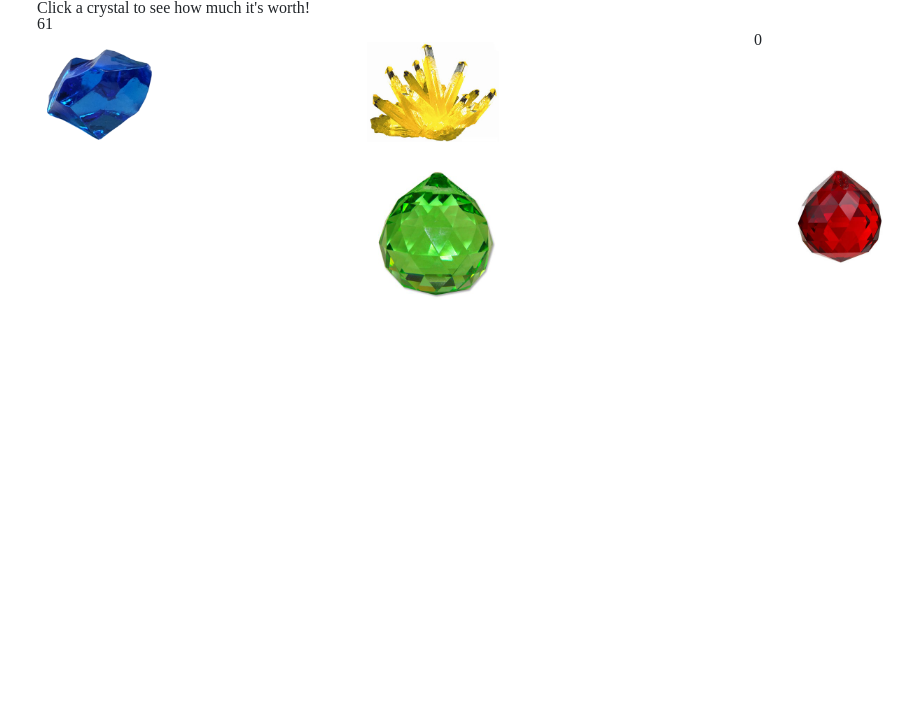
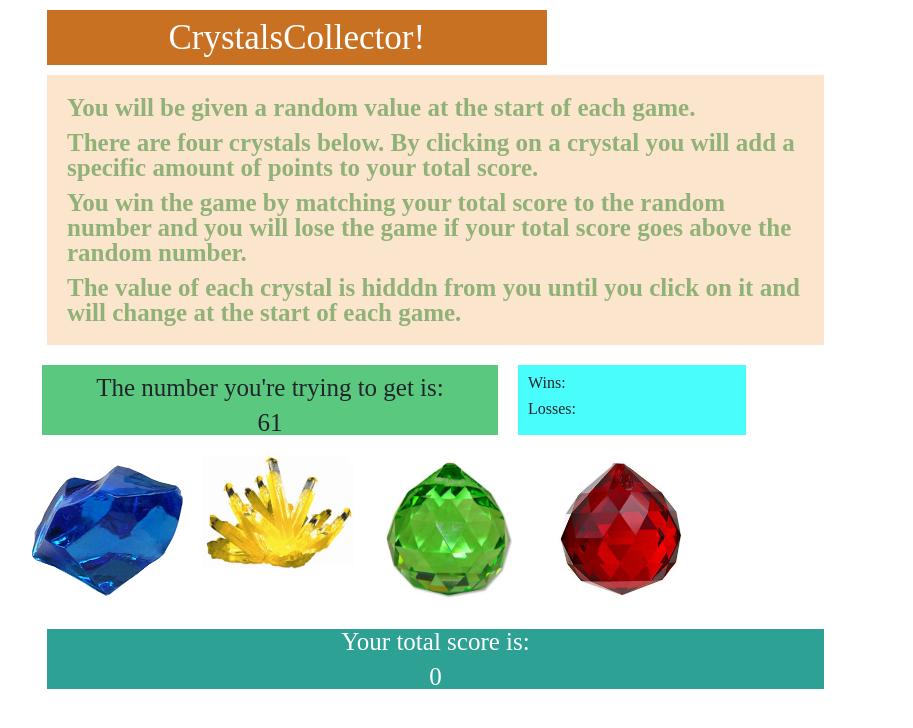
Before and after one commit to therealmcp/unit-4-game, a plain HTML site: page index.html in a window 1280 px wide. Shown: the whole page, without its empty margins (48-961 px from the left). Drawn offline with nearby package versions, Linux system fonts and the light colour scheme.

Commit message:
all working well and looking good. final touches coming.

```diff
--- a/assets/css/style.css
+++ b/assets/css/style.css
@@ -1,8 +1,64 @@
 img {
-    width: 35%;
+    width: 100%;
+}
+
+p {
+    margin: 10px;
 }
 
 .column {
     float: left;
     padding: 10px;
+    width: 15%;
 }
+
+.row::after {
+    content: "";
+    clear: both;
+    display: table;
+}
+
+.title {
+    background: #c87123;
+    width: 45%;
+    font-size: 35px;
+    text-align: center;
+    color: white;
+    padding: 10px;
+    margin: 10px;
+}
+
+.instructions {
+    background: #fbe6cd;
+    color: #90b178;
+    font-size: 25px;
+    font-weight: bold;
+    width: 70%;
+    margin: 10px;
+    padding: 10px;
+}
+
+.user-number {
+    background: #2ca194;
+    color: white;
+    width: 70%;
+    margin: 10px;
+    font-size: 25px;
+    text-align: center;
+}
+
+.random-number {
+    background: #5bc880;
+    width: 40%;
+    margin: 10px;
+    margin-left: 20px;
+    font-size: 25px;
+    text-align: center;
+}
+
+.wins-losses {
+    background: #4afdfd;
+    float: right;
+    width: 20%;
+    margin: 10px;
+}
--- a/assets/javascript/game.js
+++ b/assets/javascript/game.js
@@ -1,14 +1,33 @@
+var randNum, userTotal;
+var wins = 0, losses = 0;
+
+var checkGameState = function() {
+    // User wins if they hit the random number without going over
+    if (userTotal === randNum) {
+        alert("You Win!");
+        wins++;
+        $("#wins").text(wins);
+    }
+
+    // User loses if they go over the random number
+    if (userTotal > randNum) {
+        alert("You lose!");
+        losses++;
+        $("#losses").text(losses);
+    }
+}
+
 $(document).ready(function() {
 
     // Create random number between 19-120 to be displayed to user
-    var randNum = Math.floor(Math.random() * (120 - 19) + 19);
+    randNum = Math.floor(Math.random() * (120 - 19) + 19);
 
-    console.log(randNum);
+    console.log("randNum is: " + randNum);
 
     $("#random-number").text(randNum);
 
     // Display user's running total from clicking crystals
-    var userTotal = 0;
+    userTotal = 0;
 
     $("#user-number").text(userTotal);
 
@@ -22,36 +41,29 @@ $(document).ready(function() {
         userTotal += blueCryst;
         $("#user-number").text(userTotal);
         console.log("blue: " + blueCryst);
+        checkGameState();
         });
 
     $("#yellowcrystal").on("click", function() {
         userTotal += yelCryst;
         $("#user-number").text(userTotal);
         console.log("yellow: " + yelCryst);
+        checkGameState();
         });
 
     $("#greencrystal").on("click", function() {
         userTotal += greenCryst;
         $("#user-number").text(userTotal);
         console.log("green " + greenCryst);
+        checkGameState();
         });
 
     $("#redcrystal").on("click", function() {
         userTotal += redCryst;
         $("#user-number").text(userTotal);
         console.log("red " + redCryst);
+        console.log("user total: " +userTotal);
+        checkGameState();
         });
 
-    // User wins if they hit the random number without going over
-    if (userTotal === randNum) {
-        alert("You Win!");
-        wins++;
-    }
-
-    // User loses if they go over the random number
-    if (userTotal > randNum) {
-        alert("You lose!");
-    }
-
-
 });
--- a/index.html
+++ b/index.html
@@ -13,11 +13,39 @@
 </head>
 <body>
     <div class="container">
-        <div>
-            <h1>Click a crystal to see how much it's worth!</h1>
+        <div class="title">
+            <h1>CrystalsCollector!</h1>
         </div>
 
+        <div class="instructions">
+            <p>You will be given a random value at the start of each game.</p>
+            <p>There are four crystals below. By clicking on a crystal you will add
+                a specific amount of points to your total score.
+            </p>
+            <p>You win the game by matching your total score to the random number and you
+                will lose the game if your total score goes above the random number.
+            </p>
+            <p>The value of each crystal is hidddn from you until you click on it
+                and will change at the start of each game.
+            </p>
+        </div>
+
+        <div class="row">
+            <div class="random-number">
+                <p>The number you're trying to get is: </p>
+
                 <div id="random-number"></div>
+            </div>
+
+            <div class="wins-losses">
+                <p>Wins: </p>
+                <div id="wins"></div>
+                <p>Losses: </p>
+                <div id="losses"></div>
+            </div>
+        </div>
+
+        <div class="row">
 
             <div class="column">
                 <img src="assets\images\bluecrystal.png" alt="Blue Crystal" class="crystal" id="bluecrystal">
@@ -35,7 +63,15 @@
                 <img src="assets\images\redcrystal.jpg" alt="Red Crystal" class="crystal" id="redcrystal">
             </div>
 
+        </div>
+
+        <div class="user-number">
+            <p>Your total score is: </p>
             <div id="user-number"></div>
+        </div>
+
+
+
     </div>
 
 
```
Lines whose indentation alone changed are shown as unchanged.
